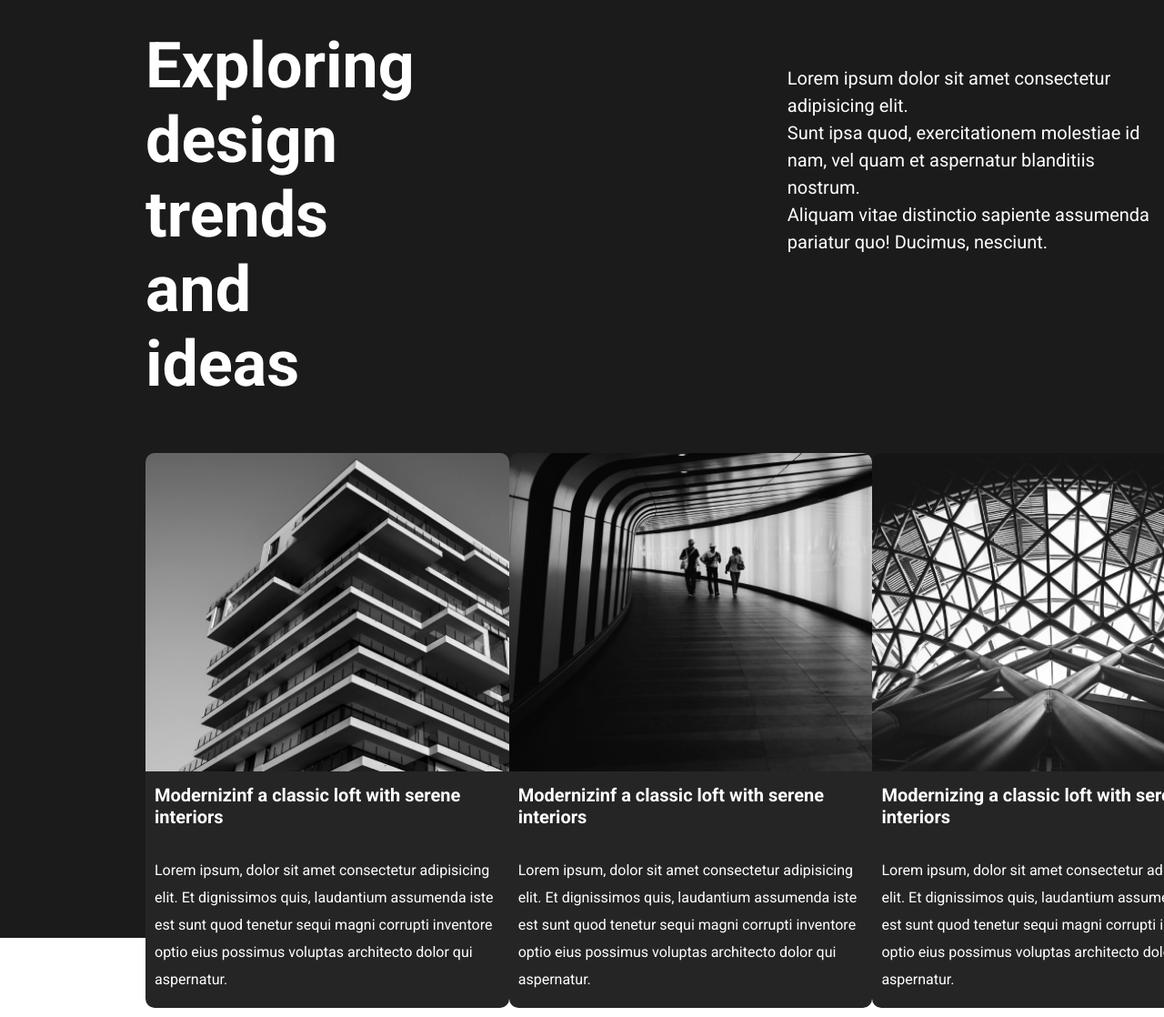
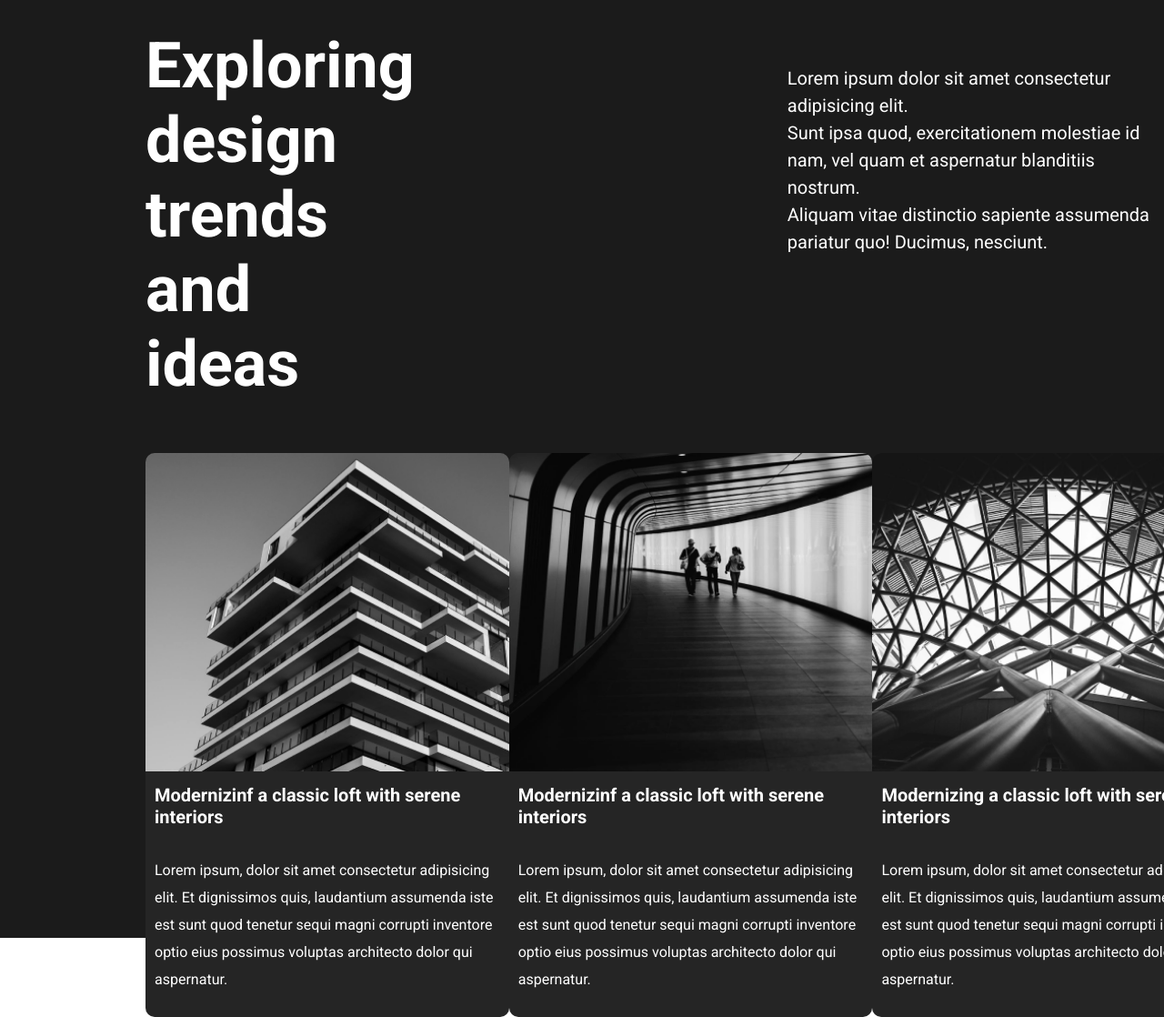
Before and after one commit to gabrieljcoutinho/Projeto-Archi-Firm, a React (Create React App) app: page / in a window 1280 px wide. Shown: the part 3765-4883 px from the top of the page at 91% size. Built offline with nearby package versions, Linux system fonts and the light colour scheme.

Commit message:
altura detalhe

```diff
--- a/src/Css/Desgnerideas.css
+++ b/src/Css/Desgnerideas.css
@@ -39,7 +39,7 @@
 }
 
 .divs {
-    height: 610px;
+    height: 620px;
     width: 400px;
     /* importante para ver o efeito do espaço */
     background-color: #252525;
```
